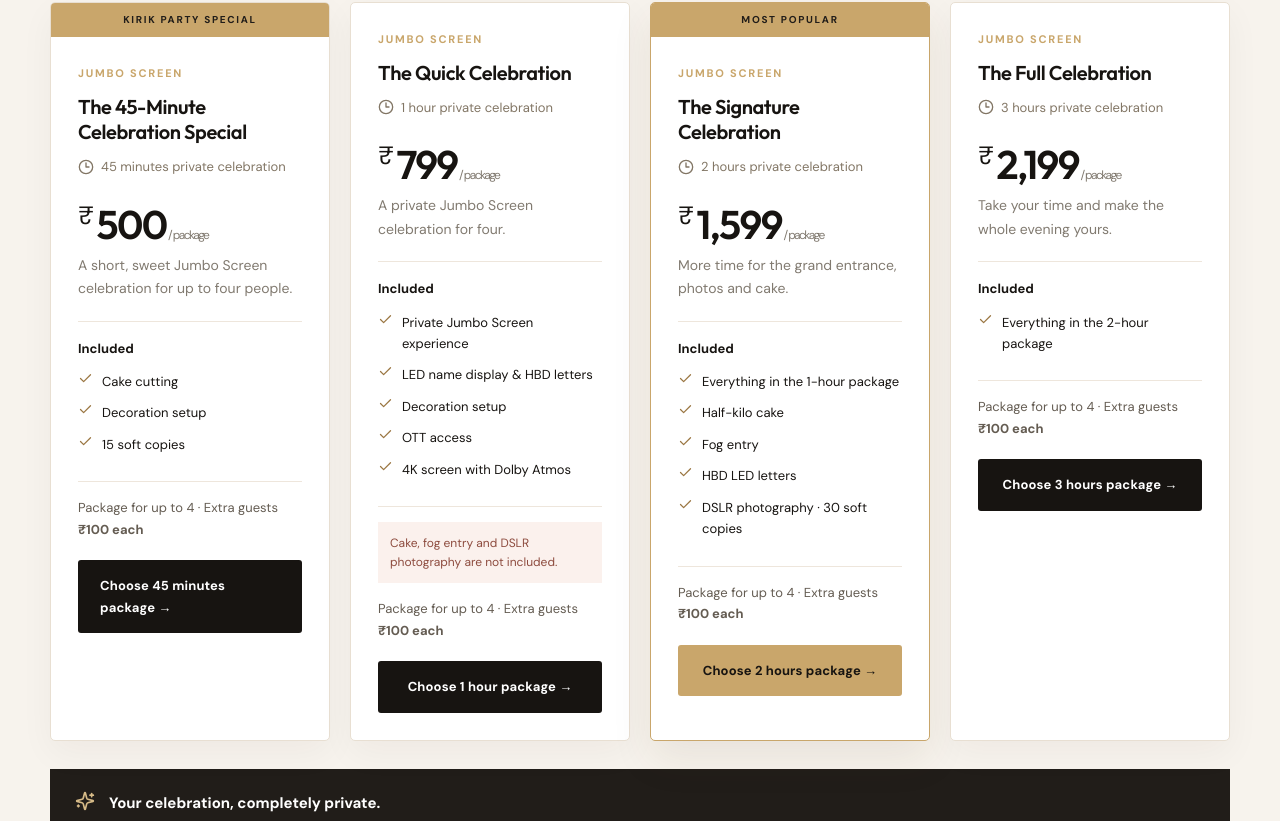
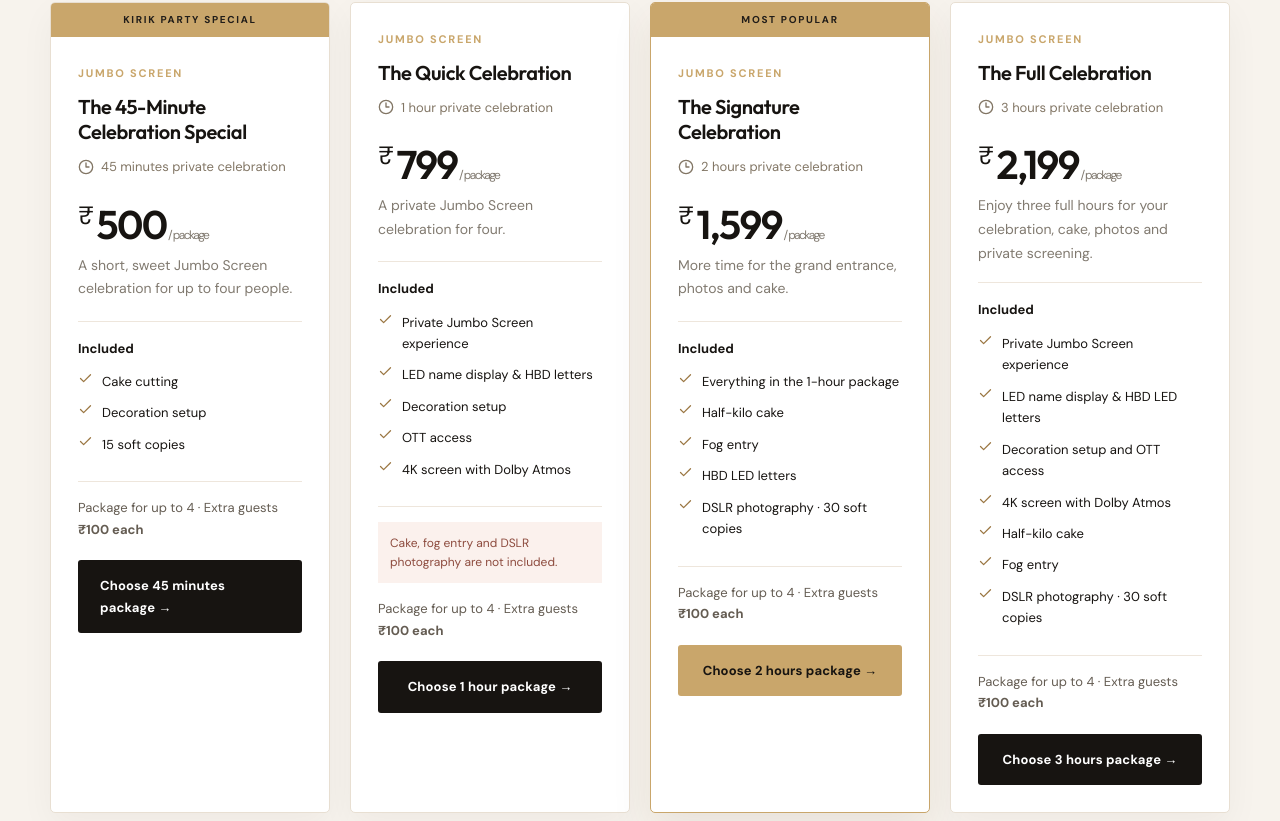
Before and after one commit to aniljiragyale/cafe-booking, a Next.js app: page /packages in a window 1280 px wide. Shown: the part 586-1407 px from the top of the page. Built offline with nearby package versions, Linux system fonts and the light colour scheme.

Commit message:
Add full details to three-hour package

```diff
--- a/src/app/packages/page.tsx
+++ b/src/app/packages/page.tsx
@@ -5,7 +5,7 @@ const plans = [
   { id: '45-min', name: 'The 45-Minute Celebration Special', time: '45 minutes', price: 500, intro: 'A short, sweet Jumbo Screen celebration for up to four people.', features: ['Cake cutting', 'Decoration setup', '15 soft copies'], exclusions: '', ribbon: 'KIRIK PARTY SPECIAL', featured: false },
   { id: '1-hour', name: 'The Quick Celebration', time: '1 hour', price: 799, intro: 'A private Jumbo Screen celebration for four.', features: ['Private Jumbo Screen experience', 'LED name display & HBD letters', 'Decoration setup', 'OTT access', '4K screen with Dolby Atmos'], exclusions: 'Cake, fog entry and DSLR photography are not included.', ribbon: '', featured: false },
   { id: '2-hour', name: 'The Signature Celebration', time: '2 hours', price: 1599, intro: 'More time for the grand entrance, photos and cake.', features: ['Everything in the 1-hour package', 'Half-kilo cake', 'Fog entry', 'HBD LED letters', 'DSLR photography · 30 soft copies'], exclusions: '', ribbon: 'MOST POPULAR', featured: true },
-  { id: '3-hour', name: 'The Full Celebration', time: '3 hours', price: 2199, intro: 'Take your time and make the whole evening yours.', features: ['Everything in the 2-hour package'], exclusions: '', ribbon: '', featured: false },
+  { id: '3-hour', name: 'The Full Celebration', time: '3 hours', price: 2199, intro: 'Enjoy three full hours for your celebration, cake, photos and private screening.', features: ['Private Jumbo Screen experience', 'LED name display & HBD LED letters', 'Decoration setup and OTT access', '4K screen with Dolby Atmos', 'Half-kilo cake', 'Fog entry', 'DSLR photography · 30 soft copies'], exclusions: '', ribbon: '', featured: false },
 ];
 const addons = [
   { name: 'Rose petal entry', price: 499, icon: Flower2 }, { name: 'Rose petals on the table', price: 199, icon: Flower2 },
--- a/src/app/theatres/[id]/page.tsx
+++ b/src/app/theatres/[id]/page.tsx
@@ -3,7 +3,7 @@ import {notFound} from 'next/navigation';
 import {ArrowLeft,ArrowRight,Check,Clock3,MapPin,Users} from 'lucide-react';
 import {theatres,imageUrl} from '@/lib/data';
 
-const tiers=[['45 minutes','₹500','Cake cutting, decoration setup and 15 soft copies.','45-min'],['1 hour','₹799','Private screening, LED name display, decoration, OTT access and 4K Dolby Atmos. Cake, fog entry and photography are not included.','1-hour'],['2 hours','₹1,599','Includes the celebration setup, half-kilo cake, fog entry, HBD LED letters and DSLR photography with 30 soft copies.','2-hour'],['3 hours','₹2,199','Includes the celebration setup, half-kilo cake, fog entry, HBD LED letters and DSLR photography with 30 soft copies.','3-hour']];
+const tiers=[['45 minutes','₹500','Cake cutting, decoration setup and 15 soft copies.','45-min'],['1 hour','₹799','Private screening, LED name display, decoration, OTT access and 4K Dolby Atmos. Cake, fog entry and photography are not included.','1-hour'],['2 hours','₹1,599','Includes the celebration setup, half-kilo cake, fog entry, HBD LED letters and DSLR photography with 30 soft copies.','2-hour'],['3 hours','₹2,199','Three full hours with private Jumbo Screen, LED name display, decoration setup, OTT access, 4K Dolby Atmos, half-kilo cake, fog entry, HBD LED letters and DSLR photography with 30 soft copies.','3-hour']];
 export default async function Page({params}:{params:Promise<{id:string}>}){
   const{id}=await params;const venue=theatres.find(x=>x.id===id);if(!venue)notFound();
   return <><section className="page-hero"><div className="wrap"><Link href="/theatres" className="detail-back"><ArrowLeft size={15}/> All celebration spaces</Link><div className="eyebrow">Private celebration space</div><h1>{venue.name}</h1><p className="muted" style={{color:'#ccc'}}>Your own Jumbo Screen celebration, set up for your special day.</p></div></section>
--- a/src/components/booking-form.tsx
+++ b/src/components/booking-form.tsx
@@ -8,7 +8,7 @@ const packages = {
   '45-min': { label: '45 minutes · Celebration Special', price: 500, includes: ['Cake cutting', 'Decoration setup', '15 soft copies'], note: '' },
   '1-hour': { label: '1 hour · Quick Celebration', price: 799, includes: ['LED name display', 'HBD LED letters', 'Decoration setup', 'OTT access', '4K screen with Dolby Atmos'], note: 'Cake, fog entry and DSLR photography are not included.' },
   '2-hour': { label: '2 hours · Signature Celebration', price: 1599, includes: ['LED name display', 'Decoration setup', 'OTT access', '4K screen with Dolby Atmos', 'Half-kilo cake', 'Fog entry', 'HBD LED letters', 'DSLR photos · 30 soft copies'], note: '' },
-  '3-hour': { label: '3 hours · Full Celebration', price: 2199, includes: ['LED name display', 'Decoration setup', 'OTT access', '4K screen with Dolby Atmos', 'Half-kilo cake', 'Fog entry', 'HBD LED letters', 'DSLR photos · 30 soft copies'], note: '' },
+  '3-hour': { label: '3 hours · Full Celebration', price: 2199, includes: ['Private Jumbo Screen experience for 3 hours', 'LED name display', 'Decoration setup', 'OTT access', '4K screen with Dolby Atmos', 'Half-kilo cake', 'Fog entry', 'HBD LED letters', 'DSLR photos · 30 soft copies'], note: '' },
 } as const;
 const addons = [
   ['Rose petal entry', 499], ['Rose petals on the table', 199], ['Bubble entry', 149],
--- a/src/components/home.tsx
+++ b/src/components/home.tsx
@@ -8,7 +8,7 @@ import {imageUrl} from '@/lib/data';
 const packages=[
   {id:'1-hour',duration:'1 hour',price:799,title:'A little celebration',description:'Your own private Jumbo Screen experience for up to four people.',extras:['LED name display','HBD LED letters','Decoration setup','OTT platforms','4K screen with Dolby Atmos'],note:'Cake, fog entry and DSLR photography are not included.'},
   {id:'2-hour',duration:'2 hours',price:1599,title:'The signature party',description:'More time for your entrance, celebration and photos.',extras:['Everything in the 1-hour package','Half-kilo cake','Fog entry','HBD LED letters','DSLR photography · 30 soft copies'],note:''},
-  {id:'3-hour',duration:'3 hours',price:2199,title:'Make a night of it',description:'A longer private celebration for the moments you want to savour.',extras:['Everything in the 2-hour package'],note:''},
+  {id:'3-hour',duration:'3 hours',price:2199,title:'Make a night of it',description:'Three full hours for your private screening, cake, celebration and photos.',extras:['LED name display & HBD LED letters','Decoration setup and OTT access','4K screen with Dolby Atmos','Half-kilo cake and fog entry','DSLR photography · 30 soft copies'],note:''},
 ];
 const addons=[['Rose petal entry','₹499'],['Rose petals on the table','₹199'],['Bubble entry','₹149'],['Candle walk','₹149'],['LED letter name','₹199'],['2 cold-fire guns','₹499']];
 const occasions=[{icon:PartyPopper,label:'Birthdays'},{icon:Heart,label:'Anniversaries'},{icon:Gift,label:'Surprises & proposals'},{icon:Sparkles,label:'Baby showers & family days'}];
```
